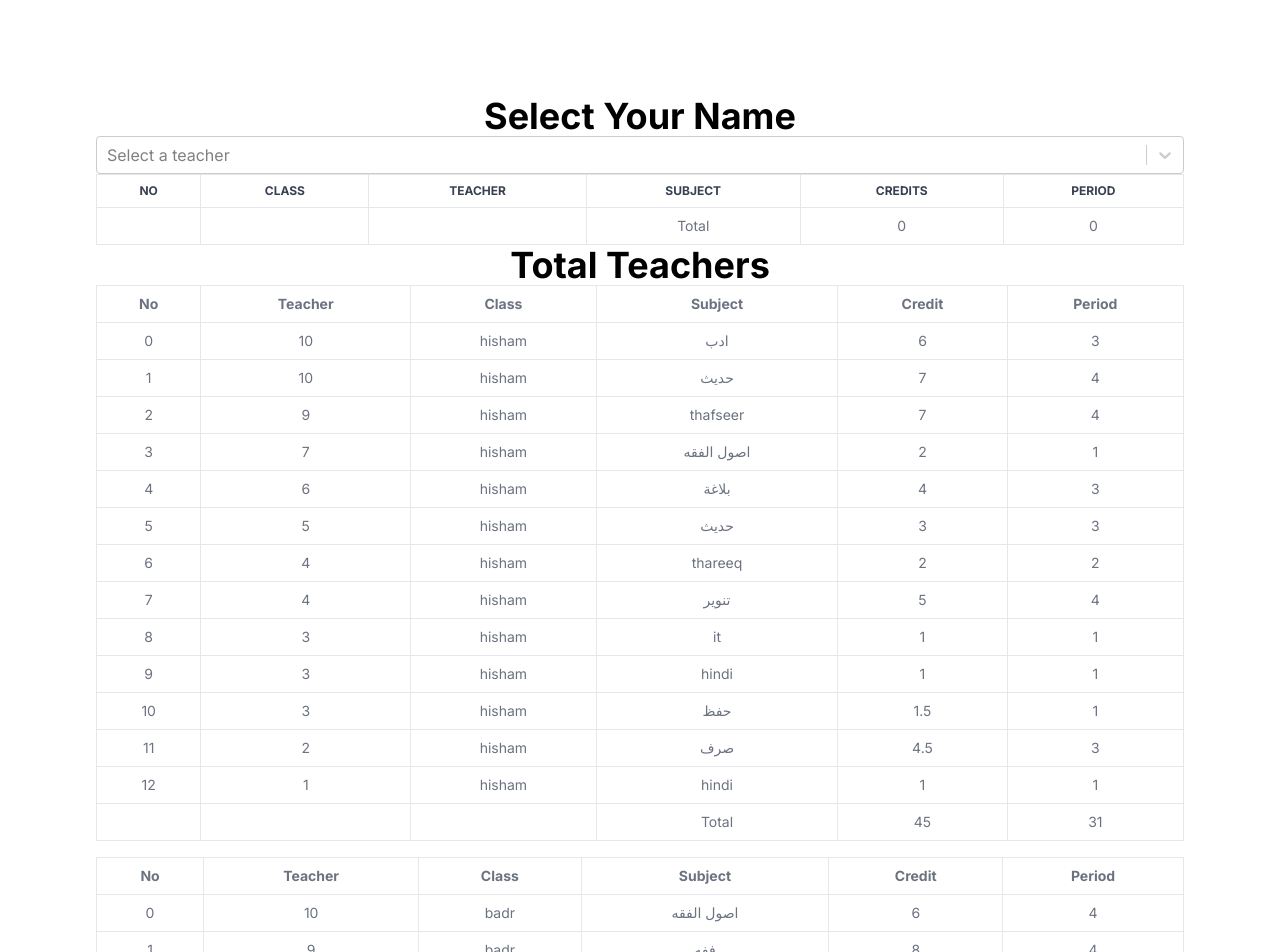
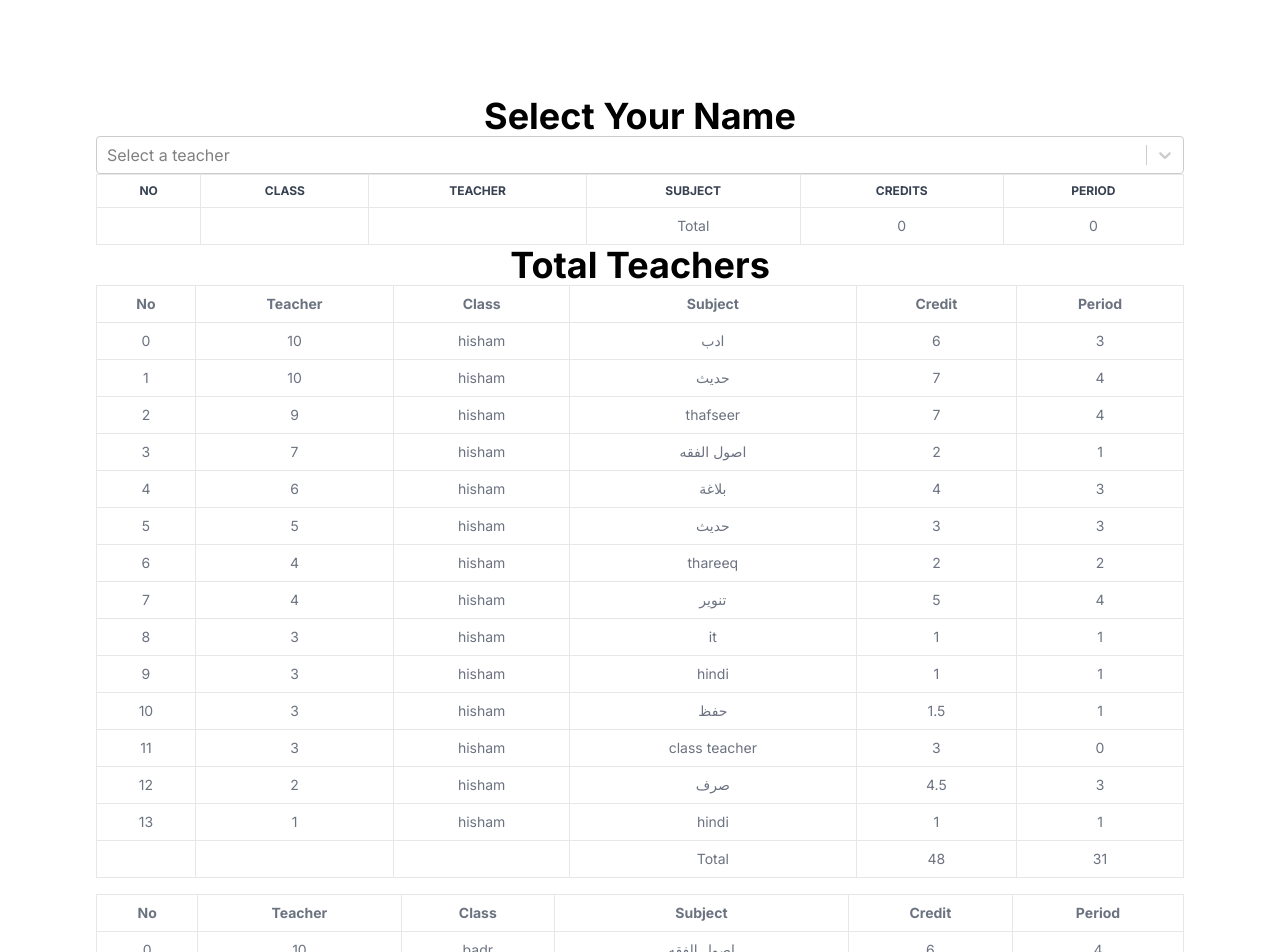
Before and after one commit to dulkifal/credits, a Next.js app: page / in a window 1280 px wide. Shown: the top 952 px of the page. Built offline with nearby package versions, Linux system fonts and the light colour scheme.

Commit message:
class teacher

```diff
--- a/public/data.json
+++ b/public/data.json
@@ -112,6 +112,13 @@
     "period": 4
   },
   {
+    "class": 10,
+    "sub": "class teacher",
+    "teacher": "wafy",
+    "credit": 3,
+    "period": 0
+  },
+  {
     "class": 9,
     "sub": "ففه",
     "teacher": "badr",
@@ -222,6 +229,13 @@
     "teacher": "hisham",
     "credit": 7,
     "period": 4
+  },
+  {
+    "class": 9,
+    "sub": "class teacher",
+    "teacher": "favaz",
+    "credit": 3,
+    "period": 0
   },
   {
     "class": 7,
@@ -336,6 +350,13 @@
     "period": 3
   },
   {
+    "class": 7,
+    "sub": "class teacher",
+    "teacher": "sulfi",
+    "credit": 3,
+    "period": 0
+  },
+  {
     "class": 6,
     "sub": "tc",
     "teacher": "asif",
@@ -439,6 +460,13 @@
     "teacher": "yazeed",
     "credit": 6,
     "period": 4
+  },
+  {
+    "class": 6,
+    "sub": "class teacher",
+    "teacher": "noufal",
+    "credit": 3,
+    "period": 0
   },
   {
     "class": 5,
@@ -574,6 +602,13 @@
     "period": 3
   },
   {
+    "class": 5,
+    "sub": "class teacher",
+    "teacher": "basith",
+    "credit": 3,
+    "period": 0
+  },
+  {
     "class": 4,
     "sub": "نحو",
     "teacher": "asif",
@@ -693,6 +728,13 @@
     "period": 4
   },
   {
+    "class": 4,
+    "sub": "class teacher",
+    "teacher": "dulki",
+    "credit": 3,
+    "period": 0
+  },
+  {
     "class": 3,
     "sub": "نحو",
     "teacher": "asif",
@@ -800,7 +842,7 @@
   {
     "class": 3,
     "sub": "حديث",
-    "teacher": "new",
+    "teacher": "jasar",
     "credit": 3,
     "period": 3
   },
@@ -824,6 +866,13 @@
     "teacher": "yazeed",
     "credit": 8,
     "period": 5
+  },
+  {
+    "class": 3,
+    "sub": "class teacher",
+    "teacher": "hisham",
+    "credit": 3,
+    "period": 0
   },
   {
     "class": 2,
@@ -883,10 +932,17 @@
   },
   {
     "class": 2,
+    "sub": "arabic",
+    "teacher": "favaz",
+    "credit": 4,
+    "period": 3
+  },
+  {
+    "class": 2,
     "sub": "ادب",
-    "teacher": "favaz",
-    "credit": 7,
-    "period": 5
+    "teacher": "badr",
+    "credit": 3,
+    "period": 2
   },
   {
     "class": 2,
@@ -952,6 +1008,13 @@
     "period": 4
   },
   {
+    "class": 2,
+    "sub": "class teacher",
+    "teacher": "darimi",
+    "credit": 3,
+    "period": 0
+  },
+  {
     "class": 1,
     "sub": "eng",
     "teacher": "asif",
@@ -1002,10 +1065,17 @@
   },
   {
     "class": 1,
+    "sub": "arabic",
+    "teacher": "favaz",
+    "credit": 4,
+    "period": 3
+  },
+  {
+    "class": 1,
     "sub": "ادب",
-    "teacher": "favaz",
-    "credit": 8,
-    "period": 6
+    "teacher": "faizy",
+    "credit": 4,
+    "period": 3
   },
   {
     "class": 1,
@@ -1069,5 +1139,75 @@
     "teacher": "wafy",
     "credit": 4.5,
     "period": 3
+  },
+  {
+    "class": 1,
+    "sub": "class teacher",
+    "teacher": "badr",
+    "credit": 3,
+    "period": 0
+  },
+  {
+    "class": "",
+    "sub": "academic",
+    "teacher": "jasar",
+    "credit": 20,
+    "period": 0
+  },
+  {
+    "class": "",
+    "sub": "library",
+    "teacher": "faizy",
+    "credit": 7,
+    "period": 0
+  },
+  {
+    "class": "",
+    "sub": "library",
+    "teacher": "noufal",
+    "credit": 7,
+    "period": 0
+  },
+  {
+    "class": "",
+    "sub": "hod",
+    "teacher": "wafy",
+    "credit": 10,
+    "period": 0
+  },
+  {
+    "class": "",
+    "sub": "wellfare",
+    "teacher": "sulfi",
+    "credit": 5,
+    "period": 0
+  },
+  {
+    "class": "",
+    "sub": "wellfare",
+    "teacher": "asif",
+    "credit": 5,
+    "period": 0
+  },
+  {
+    "class": "",
+    "sub": "outreach",
+    "teacher": "salman",
+    "credit": 5,
+    "period": 0
+  },
+  {
+    "class": "",
+    "sub": "outreach",
+    "teacher": "yazeed",
+    "credit": 5,
+    "period": 0
+  },
+  {
+    "class": "",
+    "sub": "prince",
+    "teacher": "jabir",
+    "credit": 30,
+    "period": 0
   }
 ]
```
Also changed, not shown: src/app/page.js (+19 -18 lines).
